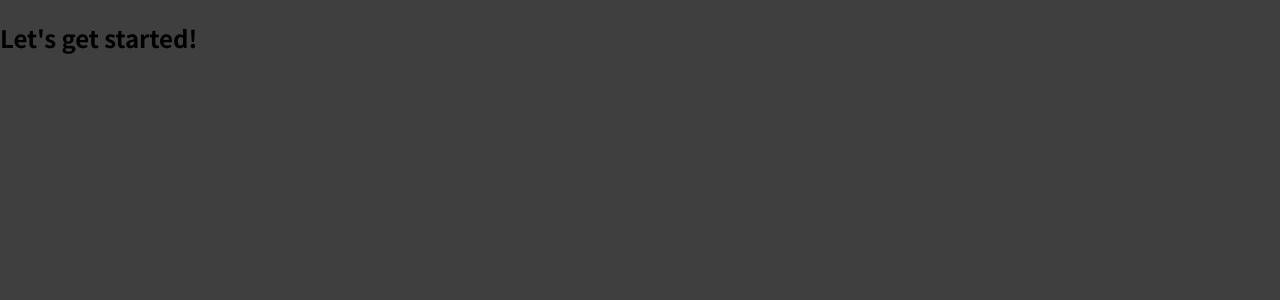
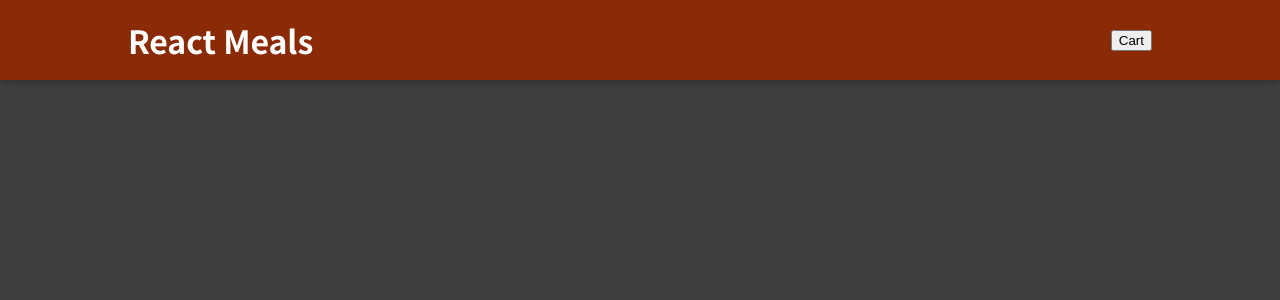
Before and after one commit to AravindSI/restaurant_site, a React (Create React App) app: page / in a window 1280 px wide. Shown: the top 300 px of the page. Built offline with nearby package versions, Linux system fonts and the light colour scheme.

Commit message:
second_res

```diff
--- a/src/App.js
+++ b/src/App.js
@@ -1,8 +1,11 @@
+import { Fragment } from "react";
+import Header from "./components/Layout/Header";
+
 function App() {
   return (
-    <div>
-      <h2>Let's get started!</h2>
-    </div>
+    <Fragment>
+      <Header />
+    </Fragment>
   );
 }
 
--- /dev/null
+++ b/src/components/Layout/Header.js
@@ -0,0 +1,17 @@
+import { Fragment } from "react";
+import classes from "./Header.module.css";
+import MealsImage from "../../assests/meals.jpg";
+const Header = (props) => {
+  return (
+    <Fragment>
+      <header className={classes.header}>
+        <h1>React Meals</h1>
+        <button>Cart</button>
+      </header>
+      <div className={classes["main-image"]}>
+        <img src={MealsImage} alt="A table full delicious food" />
+      </div>
+    </Fragment>
+  );
+};
+export default Header;
--- /dev/null
+++ b/src/components/Layout/Header.module.css
@@ -0,0 +1,29 @@
+.header {
+  position: fixed;
+  top: 0;
+  left: 0;
+  width: 100%;
+  height: 5rem;
+  background-color: #8a2b06;
+  color: white;
+  display: flex;
+  justify-content: space-between;
+  align-items: center;
+  padding: 0 10%;
+  box-shadow: 0 2px 8px rgba(0, 0, 0, 0.25);
+  z-index: 10;
+}
+
+.main-image {
+  width: 100%;
+  height: 25rem;
+  z-index: 0;
+  overflow: hidden;
+}
+
+.main-image img {
+  width: 110%;
+  height: 100%;
+  object-fit: cover;
+  transform: rotateZ(-5deg) translateY(-4rem) translateX(-1rem);
+}
```
Also changed, not shown: src/assests/meals.jpg (added).
